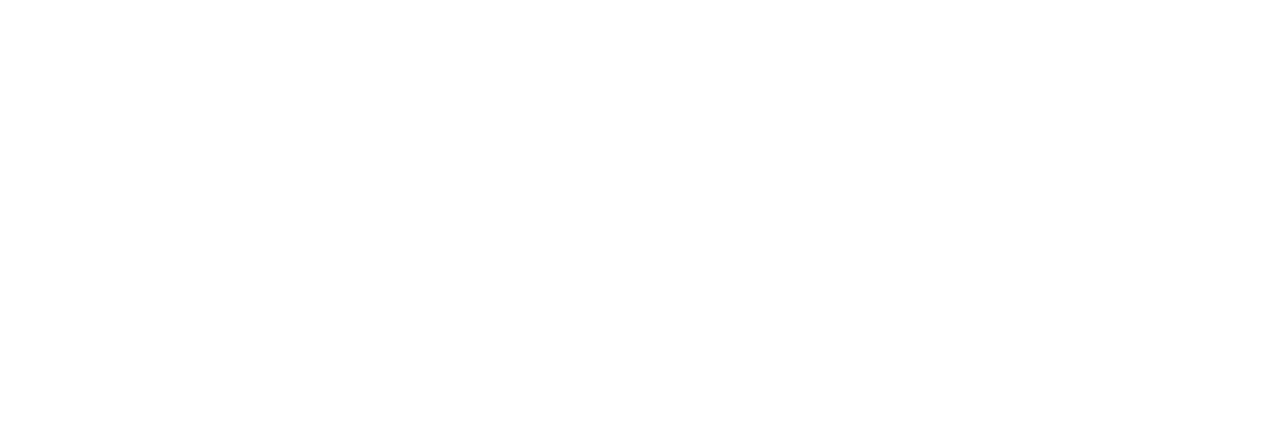
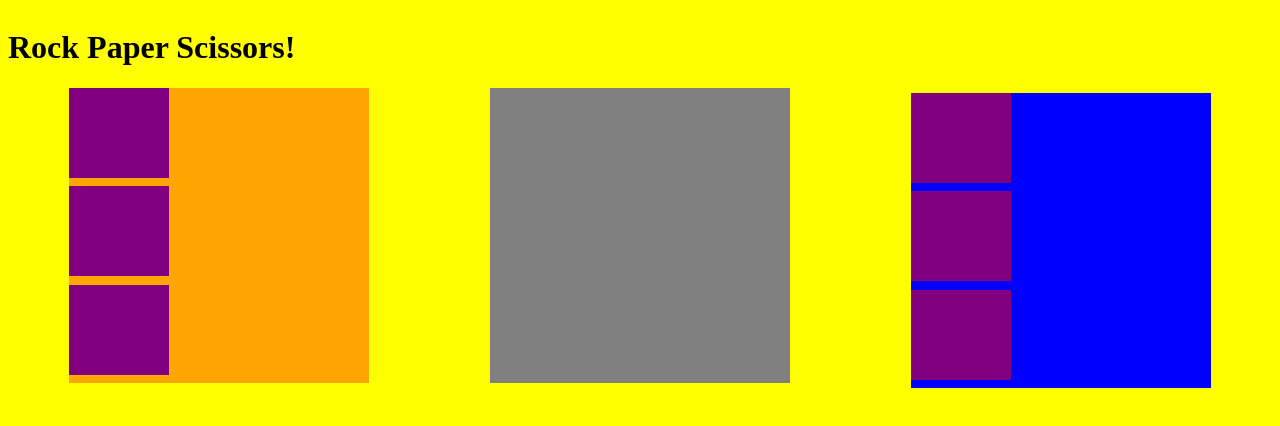
Before and after one commit to eliot84/RockPaperScissor, a plain HTML site: page index.html in a window 1280 px wide. Drawn offline with Linux system fonts and the light colour scheme.

Commit message:
adding layout

```diff
--- /dev/null
+++ b/assets/css/style.css
@@ -0,0 +1,56 @@
+
+body{
+	background-color: yellow;
+}
+.container{
+	display: grid;
+}
+
+.gameBoard{
+	display: grid;
+	grid-template-columns: repeat( auto-fit, minmax(300px, 1fr) );
+	justify-items: center;
+	width: auto;
+	height: 300px;
+
+}
+
+.results{
+	display: grid;
+	width: 300px;
+	background-color: gray;
+	margin-bottom: 5px;
+}
+
+.player1{
+	display: grid;
+	width: 300px;
+	background-color: orange;
+	margin-bottom: 5px;
+
+}
+
+.player2{
+	display: grid;
+	width: 300px;
+	background-color: blue;
+	margin-top: 5px;
+}
+
+.paper{
+	width: 100px;
+	height: 90px;
+	background-color: purple;
+}
+
+.rock{
+	width: 100px;
+	height: 90px;
+	background-color: purple;
+}
+
+.scissor{
+	width: 100px;
+	height: 90px;
+	background-color: purple;
+}
--- a/index.html
+++ b/index.html
@@ -2,22 +2,25 @@
 <html>
 <head>
 	<title>Paper, Rock Scissors</title>
+
+	<link rel="stylesheet" type="text/css" href="assets/css/style.css">
 </head>
 <body>
 
-
 	    <div class="container">
-
+	    	<h1>Rock Paper Scissors!</h1>
 
 	    	<div class="gameBoard">
 
 	    		<div class="player1">
 	    			<div class="paper p1"></div>
-	    			<div class="rock1 r1"></div>
+	    			<div class="rock r1"></div>
 	    			<div class="scissor s1"></div>
 	    		</div>
 
-	    		<div class="player1">
+	    		<div class="results"></div>
+
+	    		<div class="player2">
 	    			<div class="paper p2"></div>
 	    			<div class="rock r2"></div>
 	    			<div class="scissor s2"></div>
```
